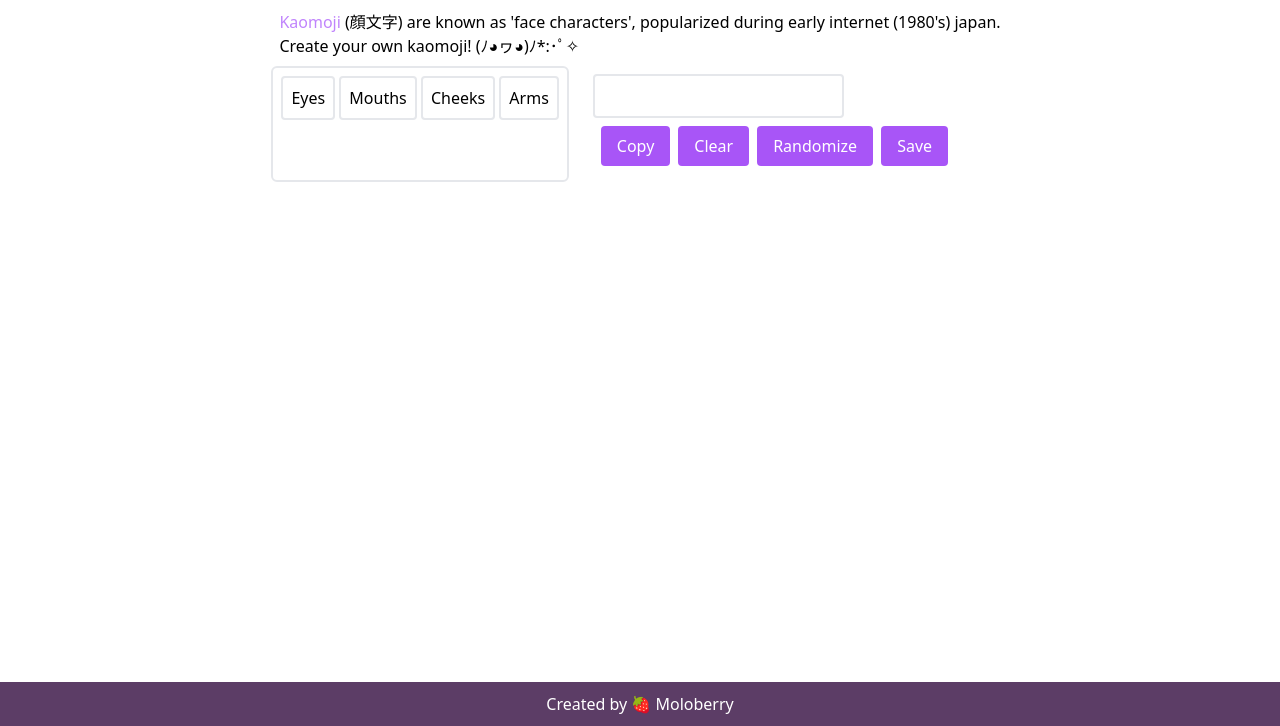
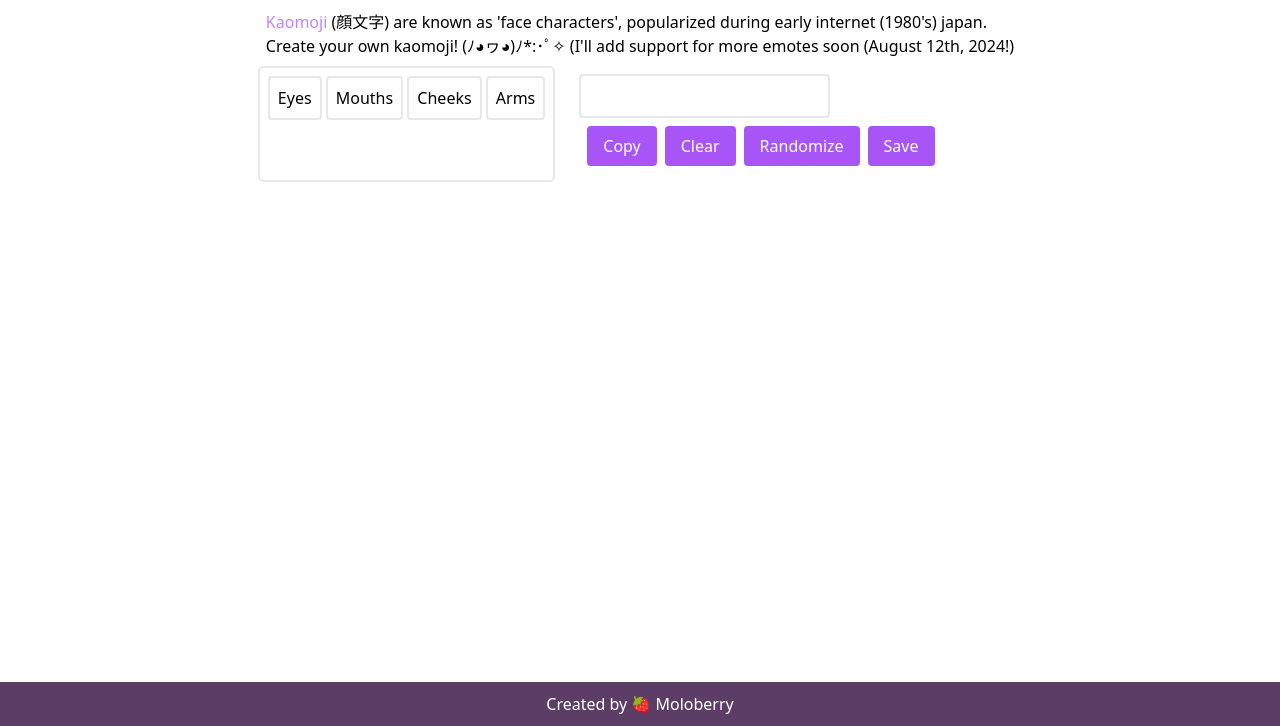
Before and after one commit to molochxte/kaomoji-generator, a website: page src/index.html in a window 1280 px wide. Shown: the part 74-800 px from the top of the page. Drawn offline with Linux system fonts and the light colour scheme.

Commit message:
edit msg

```diff
--- a/src/index.html
+++ b/src/index.html
@@ -15,7 +15,7 @@
     </h1>
     <p class="p-2">
         <a class="text-purple-400" href="https://en.wikipedia.org/wiki/Kaomoji"> Kaomoji </a> (顔文字) are known as 'face characters', popularized during early internet (1980's) japan.  <br>
-      Create your own kaomoji! (ﾉ◕ヮ◕)ﾉ*:･ﾟ✧
+      Create your own kaomoji! (ﾉ◕ヮ◕)ﾉ*:･ﾟ✧ (I'll add support for more emotes soon (August 12th, 2024!)
     </p>
 
     <div class="flex gap-4">
```
